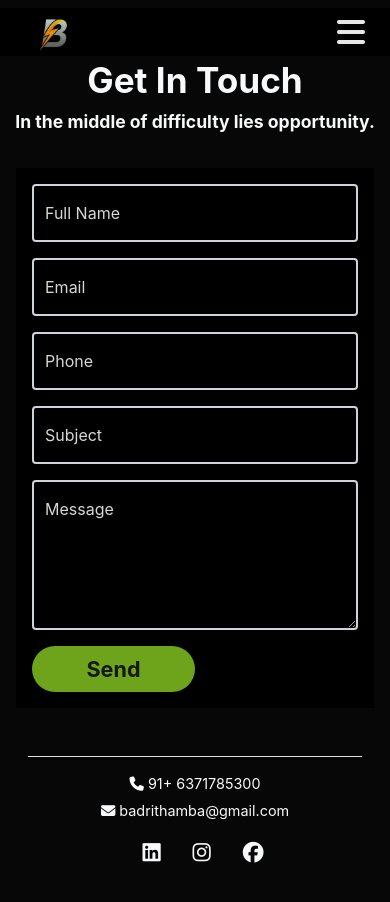
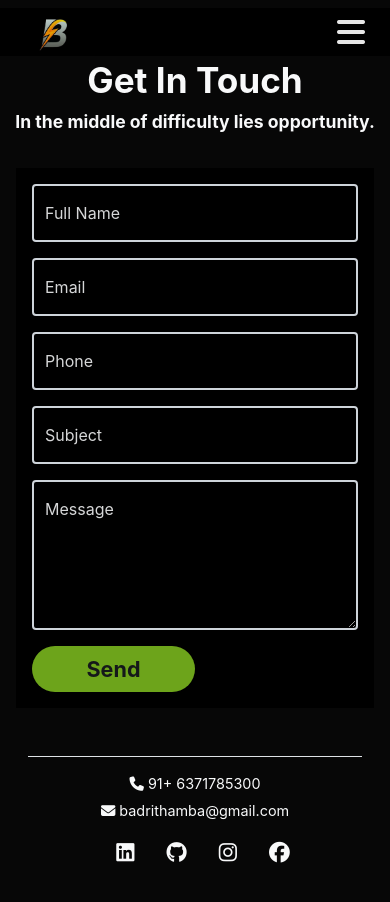
Before and after one commit to Badrinarayan2003/BadriVisualVault, a React (Create React App) app: page /contact in a window 390 px wide. Shown: the top 902 px of the page. Built offline with nearby package versions, Linux system fonts and the light colour scheme.

Commit message:
add some style

```diff
--- a/public/style.css
+++ b/public/style.css
@@ -232,9 +232,10 @@ body {
         padding-top: 3rem;
     }
 
-    #twit,
+    #linkedIn,
     #insta,
-    #fb {
+    #fb,
+    #git {
         font-size: 1.3rem;
     }
 
@@ -430,9 +431,10 @@ body {
     scale: 1.3;
 }
 
-.transit{
+.transit {
     transition: padding 0.5s;
 }
-.bg{
+
+.bg {
     background-color: black;
 }
--- a/src/component/Footer.js
+++ b/src/component/Footer.js
@@ -8,7 +8,8 @@ function Footer() {
                         <p><i className="fa-solid fa-envelope"></i> badrithamba@gmail.com</p>
                     </div>
                     <ul className="list-unstyled d-flex gap-3">
-                        <li className="ms-3"><a className="text-light" href="https://www.linkedin.com/in/badri-narayan-thamba"><i className="fa-brands fa-linkedin footer-icon" id="twit"></i></a></li>
+                        <li className="ms-3"><a className="text-light" href="https://www.linkedin.com/in/badri-narayan-thamba"><i className="fa-brands fa-linkedin footer-icon" id="linkedIn"></i></a></li>
+                        <li className="ms-3"><a className="text-light" href="/"><i className="fa-brands fa-github footer-icon" id="git"></i></a></li>
                         <li className="ms-3"><a className="text-light" href="/"><i className="fa-brands fa-instagram footer-icon" id="insta"></i></a></li>
                         <li className="ms-3"><a className="text-light" href="/"><i className="fa-brands fa-facebook footer-icon" id="fb"></i></a></li>
                     </ul>
```
